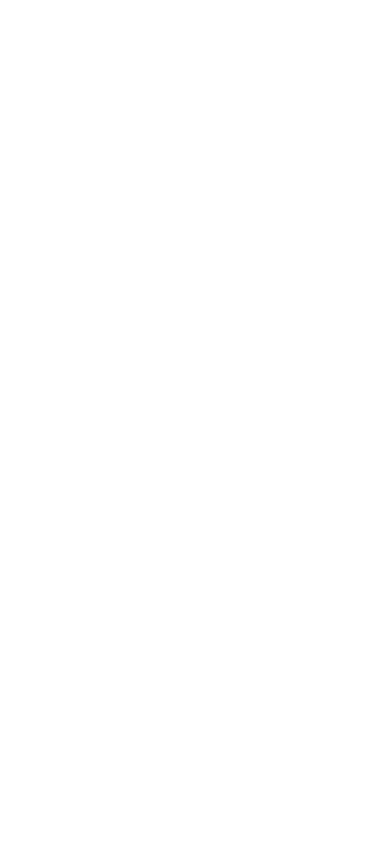
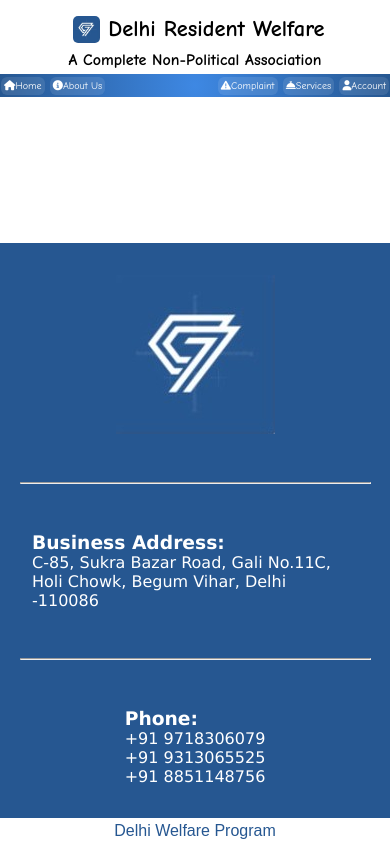
Before and after one commit to yourprateek/DRW, a plain HTML site: page About/about.html in a window 390 px wide. Drawn offline with Linux system fonts and the light colour scheme.

Commit message:
Second commit

```diff
--- a/About/about.html
+++ b/About/about.html
@@ -6,9 +6,79 @@
 
     <title>About Us</title>
 
+    <link rel="icon" type="image" href="../favicon.jpg">
+    <script src="https://kit.fontawesome.com/381071a656.js" crossorigin="anonymous"></script>
+
+    <link rel="stylesheet" href="../index.css">
     <link rel="stylesheet" href="./about.css">
 </head>
 <body>
 
+    <header>
+        <h1>
+            <img src="../favicon.jpg">Delhi Resident Welfare
+        </h1>
+        <h3> A Complete Non-Political Association</h3>
+        <nav>
+            <div id="left">
+                <a href="../index.html" class="header-element" id="home"> <i class="fa-solid fa-house"></i>Home</a>
+                <a href="./about.html" class="header-element"> <i class="fa-solid fa-circle-info"></i>About Us</a>
+            </div>
+
+            <div id="right">
+                <a href="#form.html" class="header-element"> <i class="fa-solid fa-triangle-exclamation"></i>Complaint</a>
+
+                <div id="services">
+                    <p class="header-element"><i class="fa-solid fa-bell-concierge"></i>Services</p>
+                    <div class="dd">
+                    </div>
+                </div>
+
+                <div id="user">
+                    <p class="header-element"> <i class="fa-solid fa-user"></i>Account</p>
+
+                    <div class="dd">
+                        <input type="checkbox" id="register" class="check">
+                        <label for="register" class="label">Register</label>
+
+                        <hr>
+
+                        <input type="checkbox" id="login" class="check">
+                        <label for="login" class="label">Login</label>
+
+                        <hr>
+
+                        <input type="checkbox" id="profile" class="check">
+                        <label for="Profile" class="label">Profile</label>
+                    </div>
+                </div>
+            </div>
+        </nav>
+    </header>
+
+    <main></main>
+
+    <footer>
+        <div id="logo">
+            <img src="../favicon.jpg">
+        </div>
+
+        <hr>
+
+        <div id="address">
+            <h3>Business Address: </h3>
+            <p>C-85, Sukra Bazar Road, Gali No.11C, Holi Chowk, Begum Vihar, Delhi -110086</p>
+        </div>
+
+        <hr>
+
+        <div id="contacts">
+            <h3>Phone: </h3>
+            <p>+91 9718306079</p>
+            <p>+91 9313065525</p>
+            <p>+91 8851148756</p>
+        </div>
+    </footer>
+    <p id="copyright">Delhi Welfare Program</p>
 </body>
 </html>
--- a/index.css
+++ b/index.css
@@ -4,6 +4,14 @@
     box-sizing: border-box;
 
     text-decoration: none;
+}
+html{
+    height: 100%;
+}
+body{
+    display: grid;
+    grid-template-rows: auto 1fr auto auto;
+    height: 100%;
 }
 
 /* header */
@@ -24,10 +32,10 @@
     display: flex;
     align-items: center;
 
-    font-size: clamp(1.4em, 3vw, 3em);
+    font-size: clamp(1.4rem, 3vw, 3rem);
     }
     h3{
-        font-size: clamp(1em, 2.6vw, 2em);
+        font-size: clamp(1rem, 2.6vw, 2rem);
     }
 
     img{
@@ -40,12 +48,12 @@
     display: flex;
     align-items: center;
     justify-content: space-between;
-    gap: min(.2em, 1vw);
+    gap: min(.2rem, 1vw);
 
     #left, #right {
     display: flex;
     align-items: center;
-    gap: min(.2em, 1vw);
+    gap: min(.2rem, 1vw);
     }
 
     background-image: radial-gradient(circle,  rgb(62, 136, 227), rgb(38,87,145) );
@@ -125,14 +133,15 @@
 
     background-color: rgb(38,87,145);
     color: white;
-    font-family: Verdana;
-    height: 50vh;
+    font-family: Verdana, Geneva, Tahoma, sans-serif;
+    height: 40vh;
 
     gap: 1em;
 
     #address, #contacts, #logo{
         display: flex;
         flex-direction: column;
+        justify-content: center;
 
         flex-grow: 1;
         padding: 2em;
@@ -144,15 +153,26 @@
 
     hr{
         height: 90%;
-
         margin: 0;
     }
 }
+#copyright{
+        text-align: center;
+        font-family: sans-serif;
+        padding: 4px;
+        color: rgb(38,87,145);
+    }
 
 /* main content */
+main{
+    font-family: Verdana, Geneva, Tahoma, sans-serif;
+}
 #sliding-images{
+    display: flex;
+    justify-content: space-evenly;
+    align-items: center;
     height: clamp(20rem,  50vh, 30rem); width: 100%;
-    background-color: rgb(5, 112, 243);
+    background-color: rgb(19, 100, 198);
 }
 .adv{
     height: 30vh;
@@ -162,8 +182,14 @@
 
 }
 
-#copyright{
-    text-align: center;
-    font-family: sans-serif;
-    padding: 4px;
+@media(max-width: 680px){
+    footer{
+        flex-direction: column;
+        height: auto;
+        hr{
+        height: 0;
+        width: 90%;
+        margin: 0;
+    }
+    }
 }
```
Also changed, not shown: index.html (+3 -3 lines).
